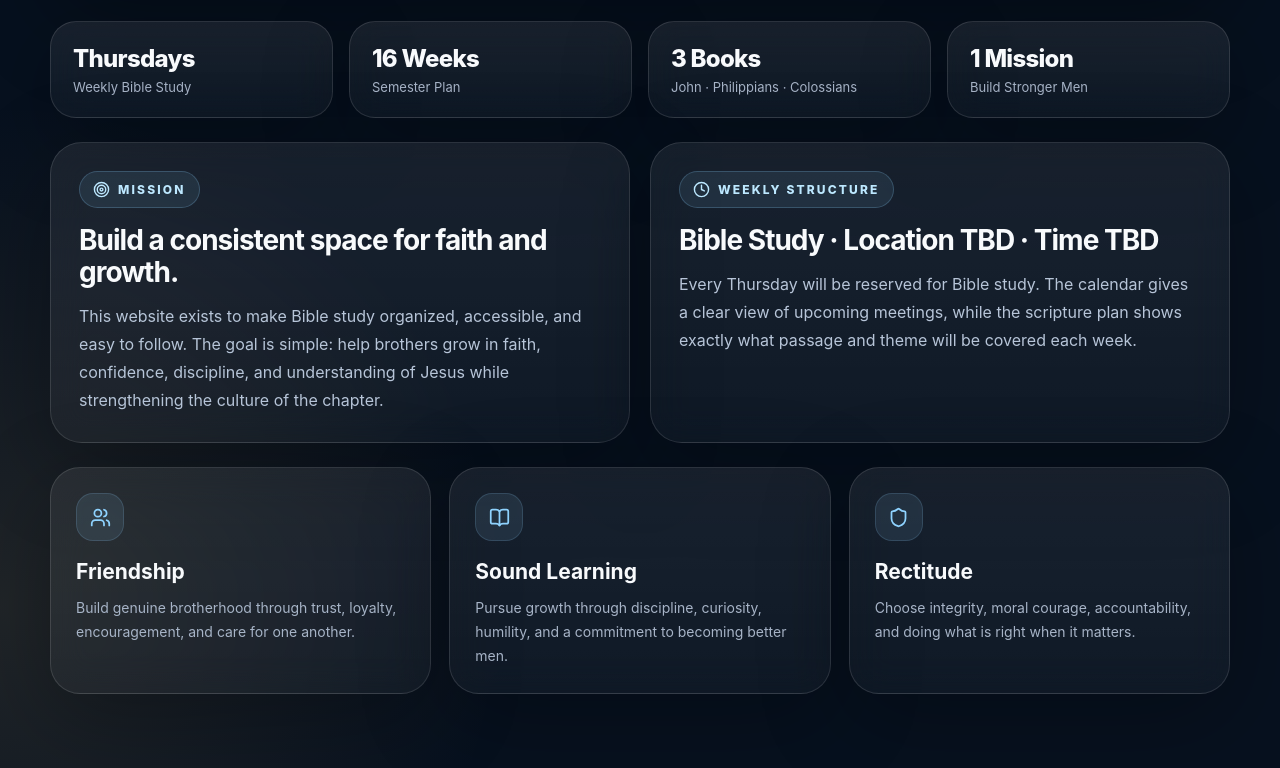
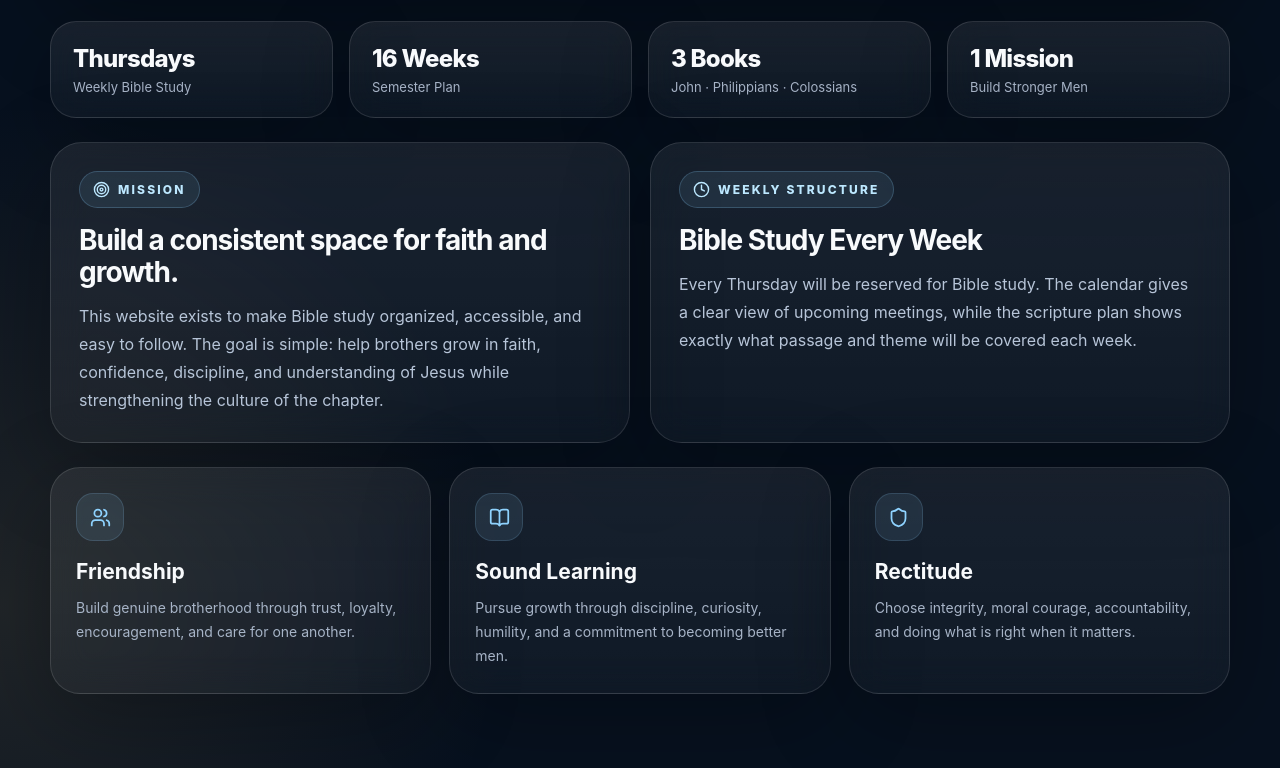
Before and after one commit to DavisHiggins/PDTChaplainSite, a React (Vite) app: page / in a window 1280 px wide. Shown: the part 853-1621 px from the top of the page. Built offline with nearby package versions, Linux system fonts and the light colour scheme.

Commit message:
Update Bible Study heading to specify weekly schedule

```diff
--- a/src/app.jsx
+++ b/src/app.jsx
@@ -376,7 +376,7 @@ function HomePage({ setActivePage, currentStudy }) {
         </div>
         <div className="glassCard largePad">
           <div className="cardTopline"><Clock size={17} /> Weekly Structure</div>
-          <h2>Bible Study · Location TBD · Time TBD</h2>
+          <h2>Bible Study Every Week</h2>
           <p>
             Every Thursday will be reserved for Bible study. The calendar gives a clear view of upcoming meetings, while the scripture plan shows exactly what passage and theme will be covered each week.
           </p>
```
